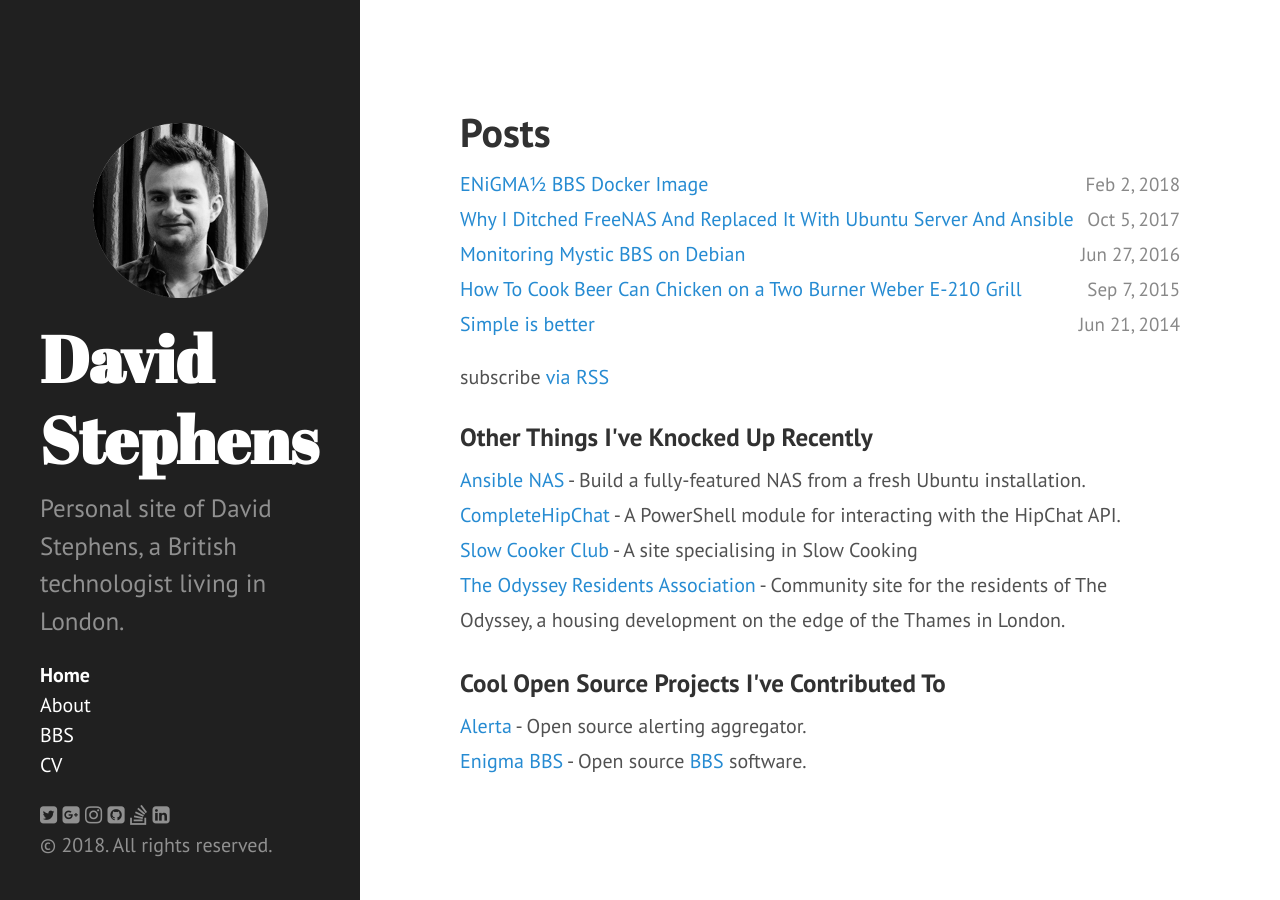
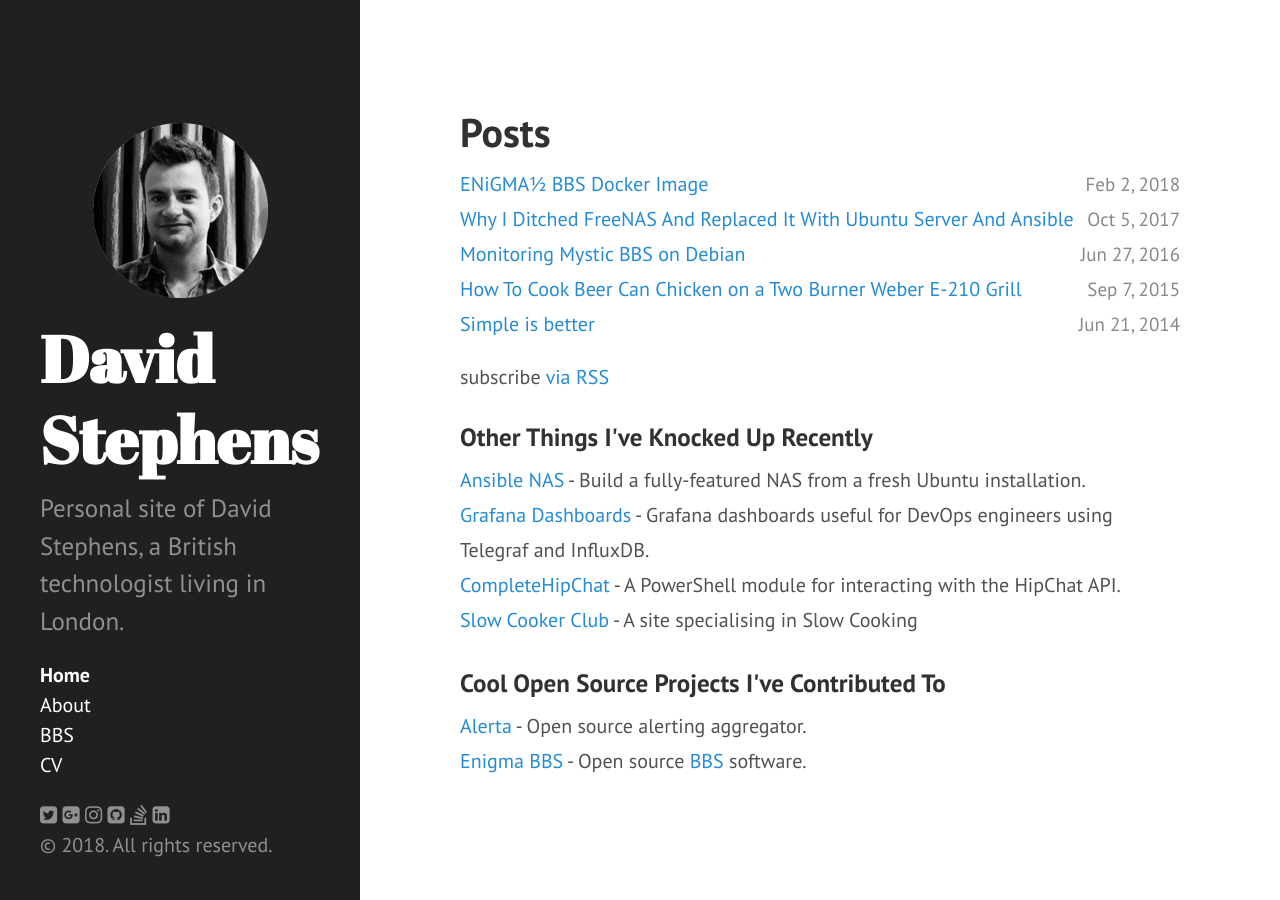
Before and after one commit to davestephens/davestephens.github.io, a Jekyll site: the page built from index.html, in a window 1280 px wide. Built offline with Jekyll 4.4.1, drawn with Linux system fonts in a browser that asks for light colours; nearby versions of some CDN libraries; the list of posts is cut into pages by our own code.

Commit message:
Remove Odyssey website, add Grafana dashboards link

```diff
--- a/index.html
+++ b/index.html
@@ -25,14 +25,15 @@ title: Home
             <a href="https://github.com/davestephens/ansible-nas">Ansible NAS</a> - Build a fully-featured NAS from a fresh Ubuntu installation.
         </li>
         <li>
+            <a href="https://grafana.com/orgs/davestephens">Grafana Dashboards</a> - Grafana dashboards useful for DevOps engineers using Telegraf and InfluxDB.
+        <li>
+        <li>
             <a href="https://github.com/davestephens/CompleteHipChat">CompleteHipChat</a> - A PowerShell module for interacting with the HipChat API.
         </li>
         <li><a href="http://www.slowcookerclub.com" target="_blank">Slow Cooker Club</a>
             - A site specialising in Slow Cooking
         </li>
-        <li><a href="http://www.theodysseye14.co.uk" target="_blank">The Odyssey Residents Association</a>
-            - Community site for the residents of The Odyssey, a housing development on the edge of the Thames in London.
-        </li>
+
     </ul>
 
     <h3>Cool Open Source Projects I've Contributed To</h3>
```
